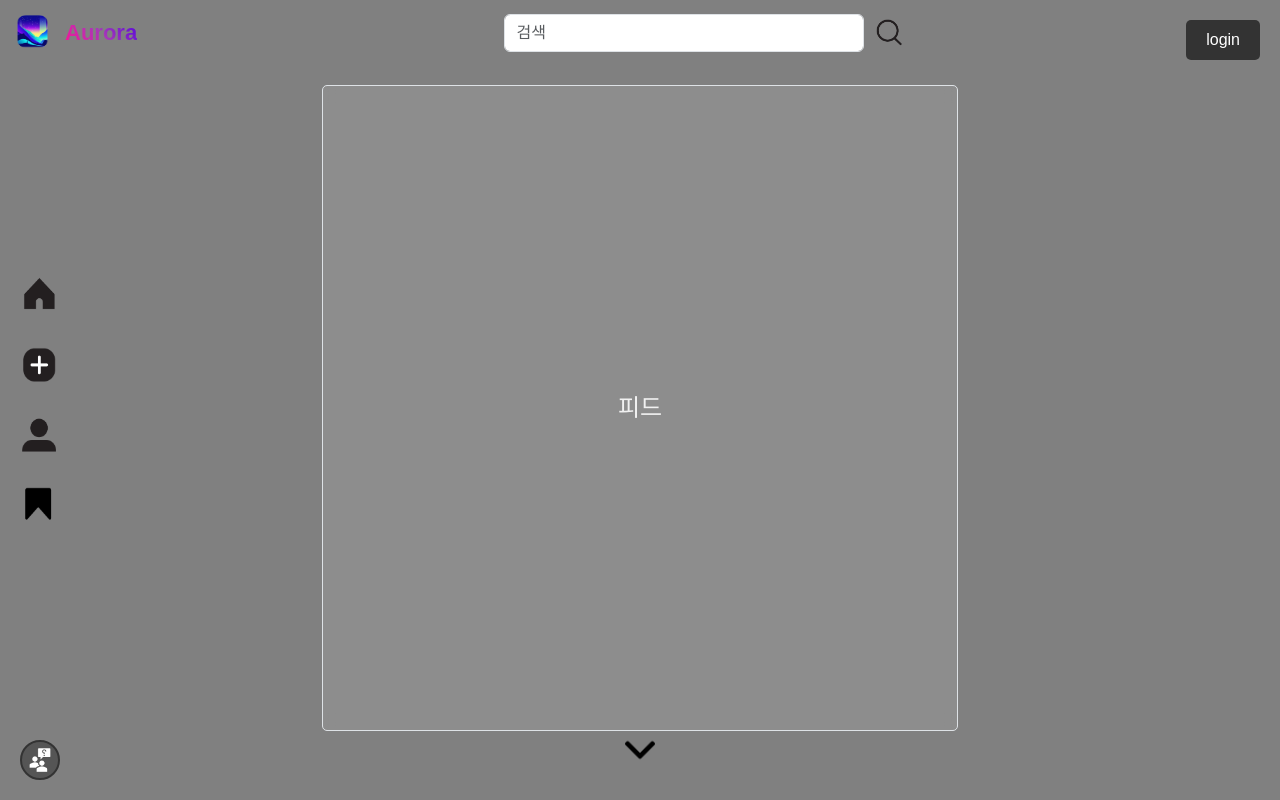
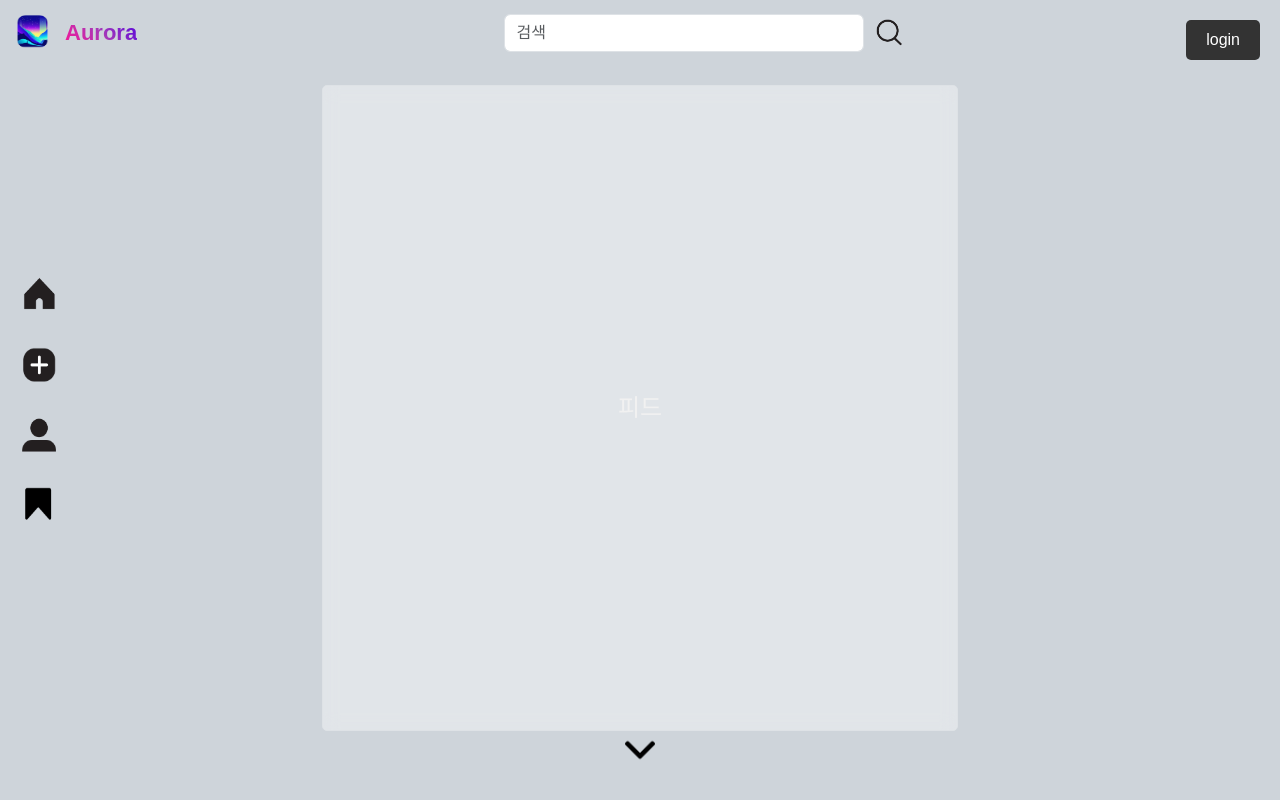
Before and after one commit to JJH0204/Aurora, a Django app: template templates/jinyeong_test/base.html in a window 1280 px wide. Run offline with Django 5.2, Linux system fonts and the light colour scheme; the template is opened without the code that fills it, so the values that code supplies are empty.

Commit message:
Aurora:Dashboard Update:JINYEONG
remove qna button
change background color

```diff
--- a/templates/jinyeong_test/base.html
+++ b/templates/jinyeong_test/base.html
@@ -10,7 +10,7 @@
             margin: 0;
             padding: 0;
             font-family: Arial, sans-serif;
-            background-color: gray;
+            background-color: #ced4da;
             color: #f1f1f1; */
         }
 
@@ -109,23 +109,6 @@
             bottom: 20px;
         }
 
-        .bottom-info .circle-button {
-            width: 40px;
-            height: 40px;
-            background-color: #555;
-            border: 2.5px solid #333;
-            border-radius: 50%;
-            display: flex;
-            justify-content: center;
-            align-items: center;
-            cursor: pointer;
-        }
-
-        .bottom-info img {
-            width: 28px;
-            height: 28px;
-        }
-
         .arrow-down {
             position: fixed;
             left: 50%;
@@ -160,7 +143,7 @@
             height: 95%;
             border: 1px solid #dee2e6;
             border-radius: 5px;
-            background: rgba(255, 255, 255, 0.1);
+            background: rgba(255, 255, 255, 0.4);
             display: flex;
             justify-content: center;
             align-items: center;
@@ -207,13 +190,6 @@
         <img src="like.png" alt="Like">
     </div>
 
-    <!-- Bottom info -->
-    <div class="bottom-info">
-        <div class="circle-button">
-            <img src="qna.png" alt="Info">
-        </div>
-    </div>
-
     <!-- Arrow Down -->
     <div class="arrow-down">
         <img src="arrow.png" alt="Arrow Down">
```
